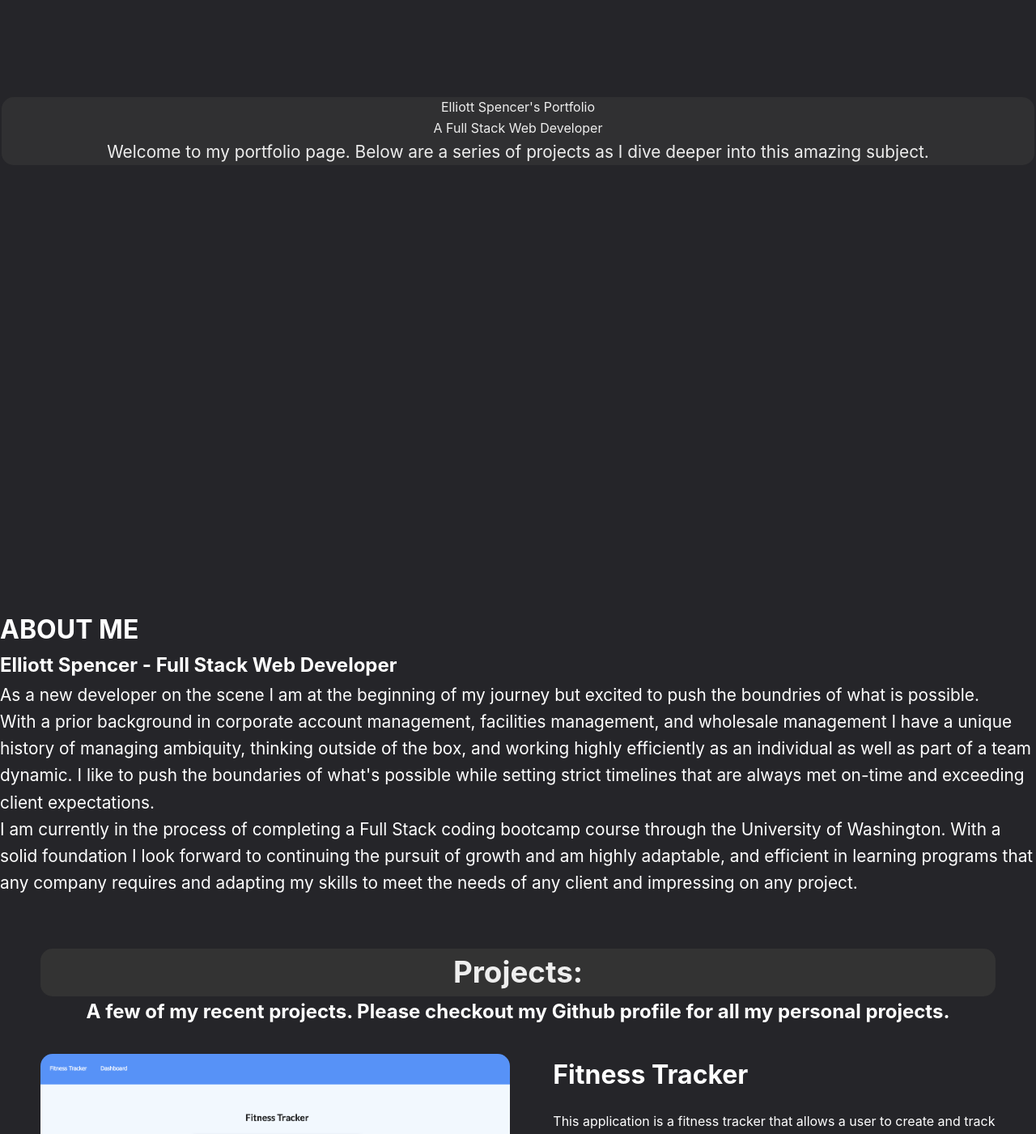
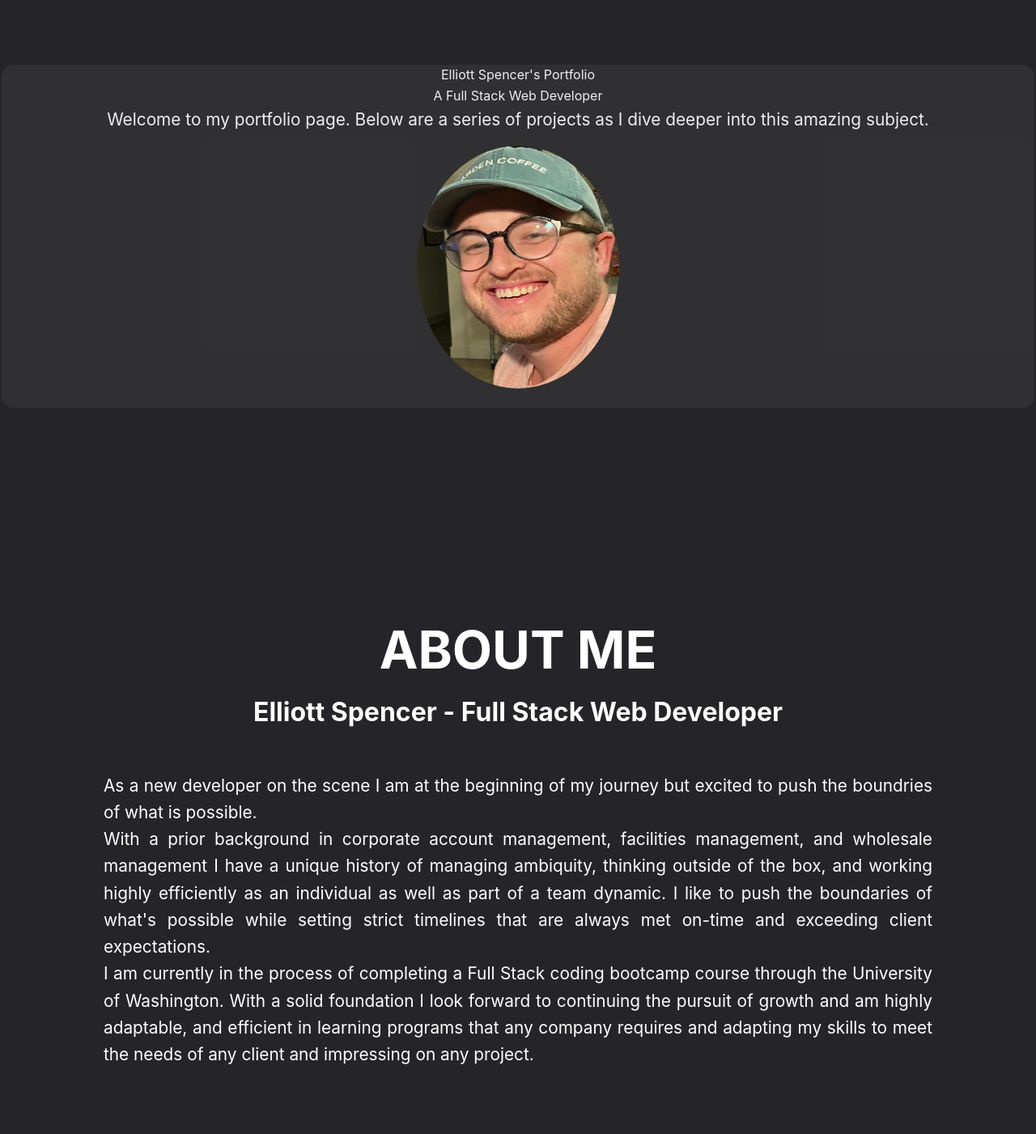
Before and after one commit to spencee1315/React-Portfolio2, a React (Create React App) app: page / in a window 1280 px wide. Shown: the part 80-1481 px from the top of the page at 81% size. Built offline with nearby package versions, Linux system fonts and the light colour scheme; the HTML template or start-up script is replaced by a standard one.

Commit message:
modified css, AboutMe component to make it look nicer

```diff
--- a/src/App.css
+++ b/src/App.css
@@ -25,7 +25,7 @@ a {
 }
 
 /* Nav */
-
+/*
 nav {
     height: 40px;
     width: 100%;
@@ -63,7 +63,7 @@ nav li:hover {
 
 nav a#openup {
     display: none;
-}
+} */
 
 /* Features */
 
@@ -78,7 +78,7 @@ nav a#openup {
 }
 
 #features .container {
-    margin-top: 25vh;
+    margin-top: 20vh;
 }
 
 #features h1 {
@@ -125,6 +125,43 @@ nav a#openup {
    margin: 0 auto;
    padding: 0 3rem;
 }
+/* About */
+#about {
+    display: flex;
+    margin: auto;
+    padding: 0;
+    /* background: url(./images/hero3.jpg) no-repeat center/cover; */
+    width: 80%;
+    height: 100vh;
+    position: relative;
+    overflow-y: hidden;
+    text-align: justify;
+}
+
+#about .section {
+    padding: 2rem 0;
+}
+
+#about .container {
+    margin-top: 25vh;
+}
+
+#about h1 {
+    font-size: 4rem;
+    margin-bottom: 0;
+    text-align: center;
+}
+#about h2 {
+    font-size: 2rem;
+    margin-bottom: 3rem;
+    text-align: center;
+}
+
+.lead {
+  font-size: 1.3rem;
+}
+
+
 
 /* Projects */
 
@@ -144,6 +181,12 @@ nav a#openup {
 
 
 /* Img and Effects */
+.avatar {
+	width: 250px;
+	height: 300px;
+	border-radius: 50%;
+	margin: 1rem;
+}
 
 img {
    width: 100%;
--- a/src/App.js
+++ b/src/App.js
@@ -4,7 +4,7 @@ import { BrowserRouter as Router } from "react-router-dom";
 import './App.css';
 
 // importing components
-import About from "./components/About";
+import AboutMe from "./components/AboutMe";
 import Footer from "./components/Footer";
 import Header from "./components/Header";
 import Portfolio from "./components/Portfolio";
@@ -16,8 +16,8 @@ function App() {
       <div id="features">
       <Header />
       </div>
-      <div>
-      <About />
+      <div id="about">
+      <AboutMe />
       </div>
       <div>
       <Portfolio />
--- a/src/components/About.js
+++ b/src/components/AboutMe.js
@@ -2,10 +2,11 @@ import React from 'react'
 
 function AboutMe() {
     return (
-        <main className="section backgroungd-trans-50">
+        <div className="section backgroungd-trans-50">
             <div className="contianer mt-1">
-            <h1 className="text-left margin-1 font-large"> ABOUT ME</h1>
-            <h2 className="text-left margin-1 font-large"> Elliott Spencer - Full Stack Web Developer</h2>
+            <h1 className="text-center margin-1 font-large"> ABOUT ME</h1>
+            <h2 className="text-center margin-1 font-large"> Elliott Spencer - Full Stack Web Developer</h2>
+            <div>
             <p className="lead text-center margin-1"> As a new developer on the scene I am at the beginning of my journey but excited to push the boundries of what is possible.</p>
             <p className="lead text-center margin-1"> With a prior background in corporate account management, facilities management, and wholesale management I have a unique
             history of managing ambiquity, thinking outside of the box, and working highly efficiently as an individual as well as part of a team dynamic. I like to push the
@@ -14,7 +15,8 @@ function AboutMe() {
             With a solid foundation I look forward to continuing the pursuit of growth and am highly adaptable, and efficient in learning programs that any company requires
             and adapting my skills to meet the needs of any client and impressing on any project.</p>
             </div>
-        </main>
+            </div>
+        </div>
 
     )
 }
--- a/src/components/Header.js
+++ b/src/components/Header.js
@@ -1,5 +1,5 @@
 import React from 'react';
-// import avatar from '../images/me.jpeg';
+import avatar from '../images/me.jpeg';
 
 function Header() {
     return (
@@ -7,13 +7,15 @@ function Header() {
           <div className="container-fluid">
 				    <div className="row text-center align-items-center">
 					    <div className="col">
-						    {/* <img src={avatar} alt="User avatar" className="avatar" /> */}
 						    <p className="display-6">Elliott Spencer's Portfolio</p>
 						    <p> A Full Stack Web Developer</p>
                 <p className="lead hide-on-small">
                   Welcome to my portfolio page. Below are a series of projects as I dive deeper into this amazing subject.
                 </p>
 					    </div>
+              <div>
+                <img src={avatar} alt="User avatar" className="avatar" />
+              </div>
 				    </div>
 			    </div>
         </main>
```
Also changed, not shown: 1 other file (tests, documents, lock files or other folders).
